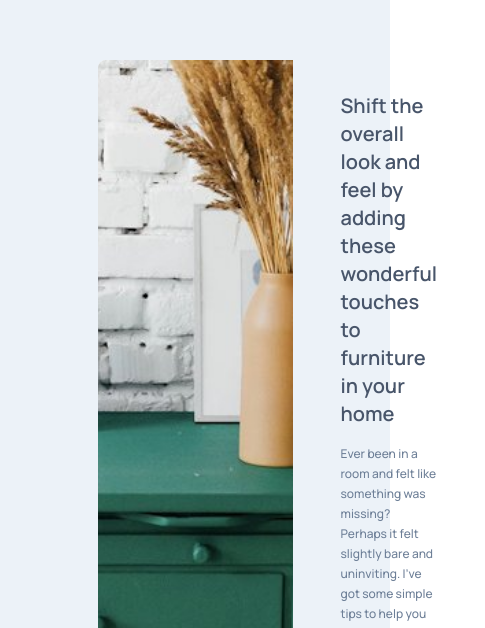
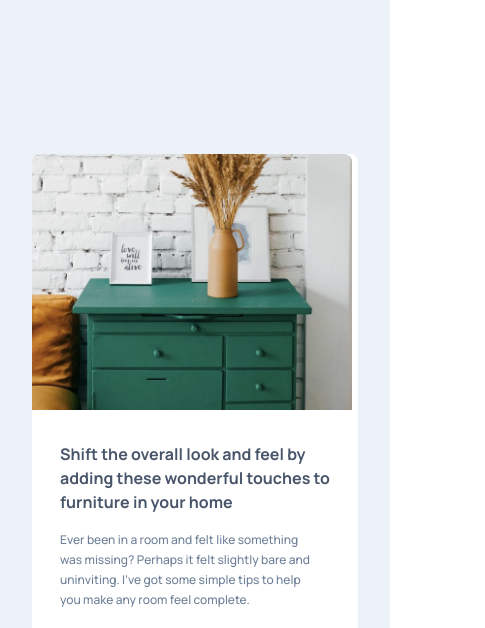
Before and after one commit to karanshergill/Article-Preview-Component, a website built with Vite: page index.html in a window 390 px wide. Shown: the top 628 px of the page, 485 px wide, since content can reach past the window. Built offline with nearby package versions, Linux system fonts and the light colour scheme.

Commit message:
update css

```diff
--- a/index.html
+++ b/index.html
@@ -10,17 +10,24 @@
 </head>
 
 <body>
-    <main class="flex items-center justify-center h-screen w-full bg-Light-Grayish-Blue">
-        <section class="flex w-1/2 bg-white rounded-lg">
-            <img src="/images/drawers.jpg" class="object-cover w-80 h-auto rounded-l-lg" alt="Drawers">
+    <main class="flex items-center justify-center h-screen w-full md:px-24 bg-Light-Grayish-Blue">
+        <section class="flex flex-col m-8 bg-white rounded-lg md:w-3/5 md:flex-row md:m-0">
+            <img src="/images/drawers.jpg"
+                class="object-cover w-80 h-auto rounded-t-lg md:rounded-tr-none md:rounded-l-lg" alt="Drawers">
 
-            <div class="flex flex-col px-12 py-8 gap-6">
+            <div class="flex flex-col px-7 pt-8 pb-6 gap-6 md:pb-8 md:px-12">
                 <div class="flex flex-col gap-4">
-                    <h3 class="text-xl font-semibold leading-7 text-Very-Dark-Grayish-Blue">Shift the overall look and
+                    <h3
+                        class="text-base font-bold text-Very-Dark-Grayish-Blue md:text-xl md:font-semibold md:leading-7">
+                        Shift the
+                        overall look
+                        and
                         feel by adding these
                         wonderful
                         touches to furniture in your home</h3>
-                    <p class="text-xs font-medium leading-5 text-Desaturated-Dark-Blue">Ever been in a room and felt
+                    <p class="text-xs font-medium leading-5 pr-5 text-Desaturated-Dark-Blue md:pr-0">Ever been in a room
+                        and
+                        felt
                         like something
                         was missing? Perhaps
                         it felt slightly bare and uninviting. I’ve got some simple tips
@@ -33,11 +40,24 @@
                         <h6 class="text-xs font-bold text-Very-Dark-Grayish-Blue tracking-wide">Michelle Appleton</h6>
                         <p class="text-xs text-Desaturated-Dark-Blue tracking-wide">28 Jun 2020</p>
                     </div>
-                    <div class="ml-auto bg-Light-Grayish-Blue p-2 rounded-full">
+                    <div
+                        class="relative flex flex-col items-center group ml-auto bg-Light-Grayish-Blue p-2 rounded-full cursor-pointer">
                         <img src="/images/icon-share.svg" alt="Share">
+                        <div
+                            class="opacity-0 flex gap-4 bg-Very-Dark-Grayish-Blue text-white text-center text-xs rounded-lg py-2 absolute z-10 group-hover:opacity-100 bottom-full px-3 pointer-events-none">
+                            <p>SHARE</p>
+                            <img src="/images/icon-facebook.svg" alt="Facebook">
+                            <img src="/images/icon-twitter.svg" alt="Twitter">
+                            <img src="/images/icon-pinterest.svg" alt="Pinterest">
+                            <svg class="absolute text-Very-Dark-Grayish-Blue h-2 w-full left-0 top-full" x="0px" y="0px"
+                                viewBox="0 0 255 255" xml:space="preserve">
+                                <polygon class="fill-current" points="0,0 127.5,127.5 255,0" />
+                            </svg>
+                        </div>
                     </div>
                 </div>
             </div>
+
         </section>
     </main>
 </body>
```
